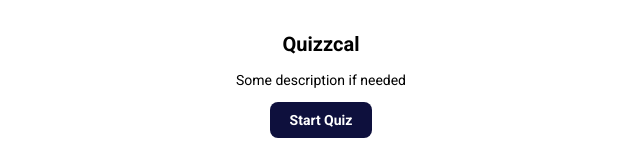
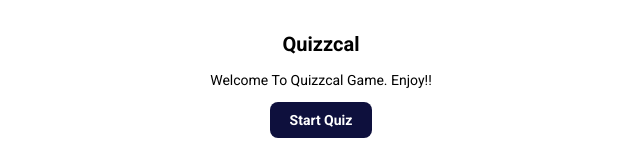
Before and after one commit to IvyMurage/scrimba-quizzcal-game, a React (Vite) app: page / in a window 1280 px wide. Shown: the part 316-476 px from the top of the page, without its empty margins (319-959 px from the left). Built offline with nearby package versions, Linux system fonts and the light colour scheme.

Commit message:
feat: Style the loading head

```diff
--- a/src/components/Home.tsx
+++ b/src/components/Home.tsx
@@ -4,7 +4,7 @@ function Home() {
     return (
         <div className="space-y-3 overflow-hidden flex flex-col items-center justify-center h-screen bg-primary">
             <h1 className="font-bold text-xl">Quizzcal</h1>
-            <p className="text-sm">Some description if needed</p>
+            <p className="text-sm">Welcome To Quizzcal Game. Enjoy!!</p>
             <Link to='/quiz'><button className=" text-sm font-semibold rounded-lg px-5 py-2 text-primary bg-secondary">
                 Start Quiz
             </button>
--- a/src/components/Quiz.tsx
+++ b/src/components/Quiz.tsx
@@ -65,6 +65,7 @@ function Quiz() {
         setScore(correct)
         setResult(true)
     }
+
     const quizList = questions.map(question => {
         return <QuizCard
             id={question.id}
@@ -87,7 +88,7 @@ function Quiz() {
     return (<>
         {score === 5 && <ReactConfetti />}
         <div className="max-w-lg  mt-10 overflow-y-scroll h-[80vh] text-sm  m-auto">
-            {loading ? <h1>Loading</h1> :
+            {loading ? <h1 className="text-md font-bold">Loading...</h1> :
                 <>
                     {quizList}
                     <div className="w-full  space-y-2 flex items-center flex-col ">
```
